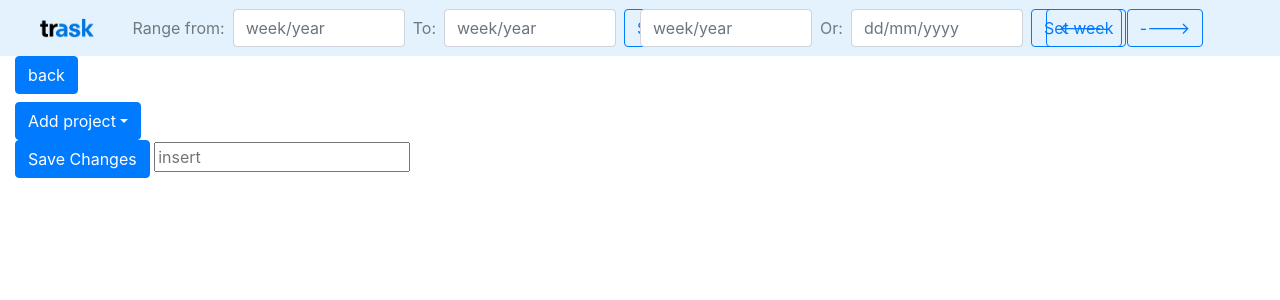
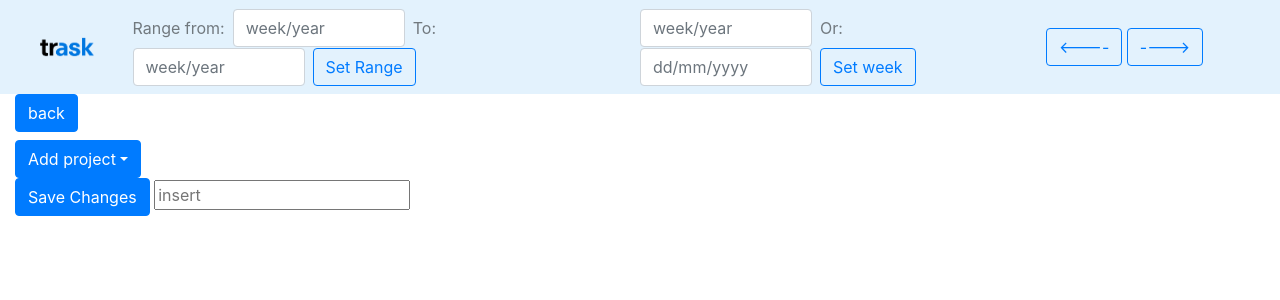
Before and after one commit to DvorakDavid7/Resource-planner, a Flask app: template planner/templates/edit.html in a window 1280 px wide. Shown: the top 300 px of the page. Run offline with Flask 2, Linux system fonts and the light colour scheme; the template is opened without the code that fills it, so the values that code supplies are empty; some libraries are stand-ins or nearby versions.

Commit message:
header display fix

```diff
--- a/planner/templates/layout.html
+++ b/planner/templates/layout.html
@@ -7,7 +7,11 @@
     <link rel="stylesheet" href="{{ url_for('static', filename='css/colours.css')}}">
     <title>Resource Planner</title>
 </head>
-
+<style>
+    .form-inline {
+        display: block;
+    }
+</style>
 <body>
     <nav class="navbar navbar-light" style="background-color: #e3f2fd;">
         <div class="row container-fluid">
@@ -17,7 +21,7 @@
                 </a>
             </div>
 
-            <div class="col-5">
+            <div class="col-md-5 col-sm">
                 <form id="range-form" class="form-inline">
                     <div class="form-group">
                         <span class="navbar-text mr-2">Range from:</span>
@@ -29,7 +33,7 @@
                 </form>
             </div>
 
-            <div class="col-4">
+            <div class="col-md-4 col-sm">
                 <form id="date-form" class="form-inline">
                     <div class="form-group">
                         <input id="data-week" size="10" class="form-control mr-sm-2" placeholder="week/year" aria-label="Search">
@@ -40,7 +44,7 @@
                 </form>
             </div>
 
-            <div class="col-2">
+            <div class="col-md-2 col-sm">
                 <div id="move" class="">
                     <button name="left" id="move-left" class="btn btn-outline-primary" type="button"><----</button>
                     <button name="right" id="move-right" class="btn btn-outline-primary" type="button">----></button>
```
